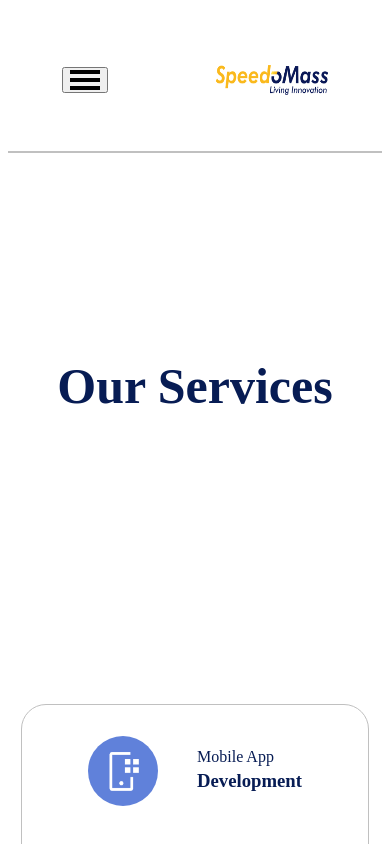
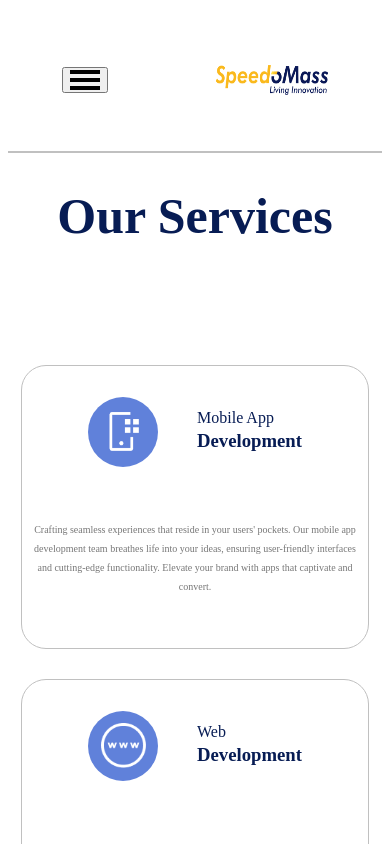
Before and after one commit to 30saharsh/SpeedoMass, a Next.js app: page /services in a window 390 px wide. Shown: the top 844 px of the page. Built offline with nearby package versions, Linux system fonts and the light colour scheme.

Commit message:
Services Page Updated

```diff
--- a/components/Blog.module.css
+++ b/components/Blog.module.css
@@ -354,6 +354,7 @@ border-radius: 20px;
   .bpage1{
     /* background-color: red; */
     height: fit-content;
+    margin-bottom: -90px;
   }
   .bpagemiddle{
     width: 100%;
--- a/components/Services.module.css
+++ b/components/Services.module.css
@@ -343,6 +343,10 @@ border: 1px solid silver;
 
 @media (max-width:568px) {
 
+  .page1{
+    height: fit-content;
+    /* background-color: aqua; */
+  }
   .servicesheading{
     font-size: 50px;
   }
```
